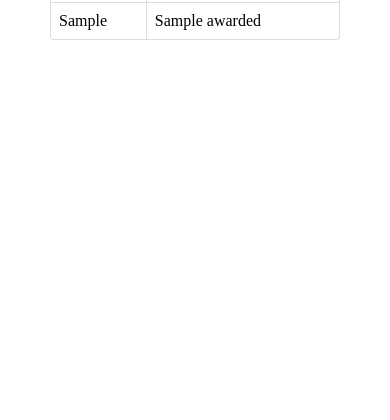
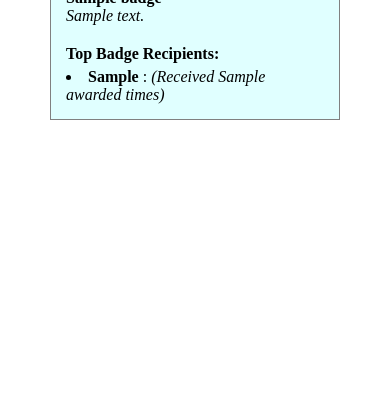
Before and after one commit to stephenrjones/django-gamification, a Django app: template gamification/core/templates/core/projects_list.html in a window 390 px wide; the page is wider, and only the part inside the window is pictured. Shown: the part 386-806 px from the top of that part. Run offline with Django 3.2, Linux system fonts and the light colour scheme; the template is opened without the code that fills it: most values are stand-ins (such as "Sample title", 1, 10 or a date in 2020); parts of the project's set-up code (start-up, migrations or seed data) failed here and were passed over; some libraries are stand-ins or nearby versions.

Commit message:
Improved project info screen

```diff
--- a/gamification/core/templates/core/base.html
+++ b/gamification/core/templates/core/base.html
@@ -29,6 +29,9 @@
     <style>
     body {
         margin: 50px 30px 30px;
+    }
+    .page-header {
+        margin: 20px 0 0 0
     }
     </style>
 </head>
--- a/gamification/core/templates/core/projects_list.html
+++ b/gamification/core/templates/core/projects_list.html
@@ -1,50 +1,44 @@
 {% extends 'core/base.html' %}
 {% block content %}
 
-
-{% if project.badges.count == 0 %}
-    <h2>No badges within the project</h2>
-{% endif %}
+<style>
+    .badge-row {
+        padding:5px; border:1px solid gray
+    }
+    .badge-row h4 {
+        margin: 0px 0px 5px 0px;
+    }
+    .badge-row:nth-child(even) {
+        background-color: lightcyan;
+    }
+    .badge-row:nth-child(odd) {
+        background-color: lightyellow;
+    }
+    .badge-row span {
+        display: inline-block; vertical-align: top; padding:10px;
+    }
+</style>
 
 {# List all Top 5 Badge Winners, if they exist #}
 {% for top_badge in top_n_badges %}
-<div class="row">
-    <div class="col-md-6 col-md-offset-2">
-        <div class="page-header">
-            <h4>Leaders for Badge: "{{ top_badge.name|capfirst }}"</h4>
-            <h5 style="background: lightskyblue;">{{ top_badge.description|capfirst }}</h5>
-        </div>
-    </div>
+<div class="row badge-row">
+    <span style="width: 100px;">
+        <img src="/static/{{  top_badge.badge__icon|default:'badge_icons/default.png' }}" width="90"/>
+    </span>
+    <span style="width: 500px;">
+        <b>{{ top_badge.name|capfirst }}</b><br/>
+        <i>{{ top_badge.description|capfirst }}</i>
+    </span>
+    <span>
+        {% if not top_badge.leaders %}
+            <i>No badges assigned yet</i>
+        {% else %}
+            <h4>Top Badge Recipients:</h4>
+            {% for leader in top_badge.leaders %}
+                <li><b>{{ leader.user__username|capfirst }} </b>: <i>(Received {{ leader.awarded }} times)</i></li>
+            {% endfor %}
+        {% endif %}
+    </span>
 </div>
-{% if top_badge.leaders.count == 0 %}
-    No badges assigned yet
-{% else %}
-    <div class="container">
-        <div class="row">
-            <table class="table table-bordered">
-                <thead>
-                <tr>
-                    <th>Name</th>
-                    <th>Badges Awarded</th>
-                </tr>
-                </thead>
-                <tbody>
-                {% for leader in top_badge.leaders %}
-                <tr>
-                    <td>
-                        {{ leader.user__username|capfirst }}
-                    </td>
-                    <td>
-                        {{ leader.awarded }}
-                    </td>
-                </tr>
-                {% endfor %}
-                </tbody>
-            </table>
-        </div>
-    </div>
-{% endif %}
 {% endfor %}
-
-
 {% endblock %}
```
